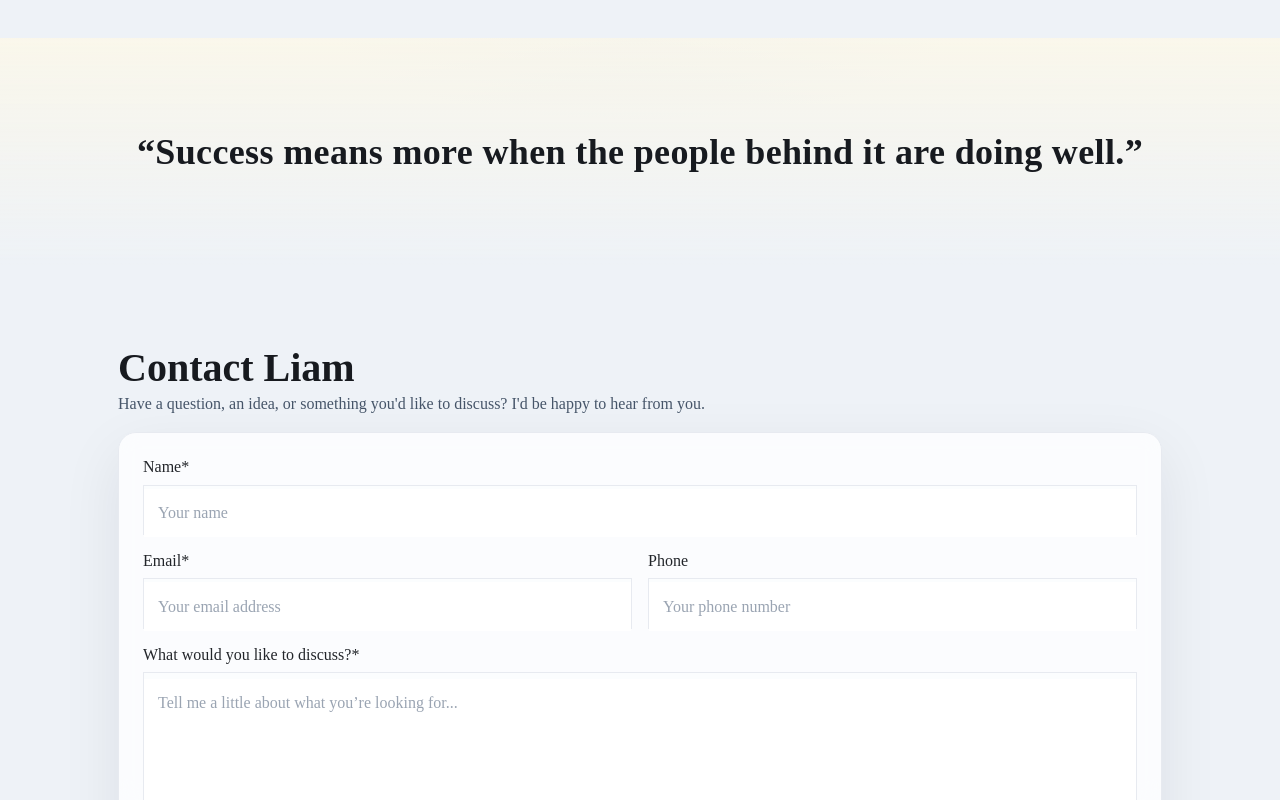
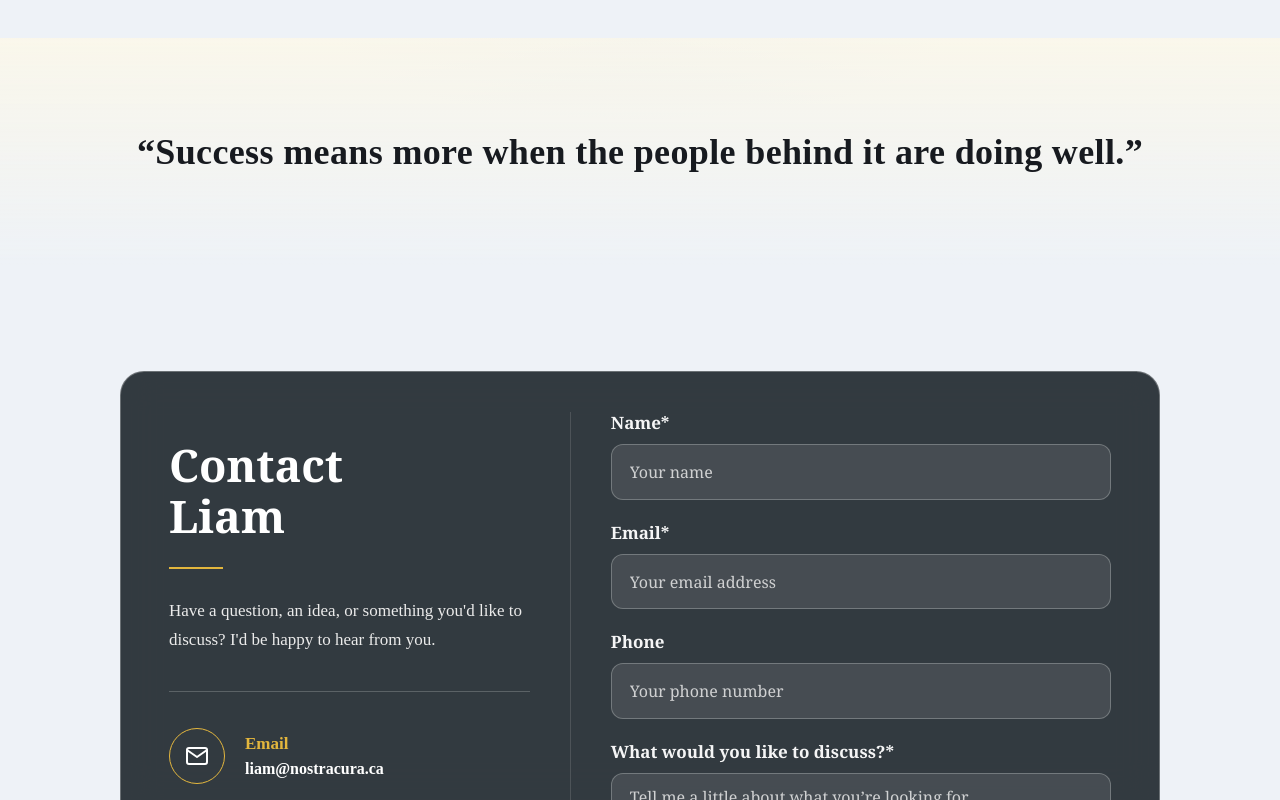
Before and after one commit to Martikk/nostra-cura, a React (Vite) app: page /liam in a window 1280 px wide. Shown: the part 2694-3494 px from the top of the page. Built offline with nearby package versions, Linux system fonts and the light colour scheme.

Commit message:
Unify Liam contact form with glass and gold design

```diff
--- a/src/pages/LiamStory.tsx
+++ b/src/pages/LiamStory.tsx
@@ -1,3 +1,4 @@
+import { FiMail, FiUsers, FiSend, FiLock } from "react-icons/fi";
 import Typewriter from "../components/Typewriter";
 import { useEffect, useRef, useState } from "react";
 import Footer from "../components/layout/Footer";
@@ -295,9 +296,14 @@ export default function LiamStory() {
 
       {/* ===== CONTACT ===== */}
       <section className="liam__contact" id="contact-liam">
-        <div className="container">
-          <h3>Contact Liam</h3>
-          <p className="contact__sub">Have a question, an idea, or something you'd like to discuss? I'd be happy to hear from you.</p>
+        <div className="container contactcard">
+          <div className="contactcard__info">
+            <h2>Contact Liam</h2>
+            <p>Have a question, an idea, or something you'd like to discuss? I'd be happy to hear from you.</p>
+            <div className="contactcard__email-row"><span className="contactcard__icon"><FiMail aria-hidden="true" /></span><div><h3>Email</h3><a className="contactcard__email" href="mailto:liam@nostracura.ca">liam@nostracura.ca</a></div></div>
+            <div className="contactcard__welcome"><FiUsers aria-hidden="true" /><div><p>We value every conversation and will respond as soon as possible.</p><strong>Thank you for reaching out.</strong></div></div>
+          </div>
+          <div className="liam-contact__fields">
 
           {sent ? (
             <div className="contact__success" role="status">
@@ -310,7 +316,7 @@ export default function LiamStory() {
   method="POST"
   data-netlify="true"
   data-netlify-honeypot="bot-field"
-  className="contact__form"
+  className="contact__form contactcard__form"
   onSubmit={async (e) => {
     e.preventDefault();
     if (sending) return;
@@ -382,7 +388,7 @@ export default function LiamStory() {
   <div className="field">
     <label htmlFor="message">What would you like to discuss?*</label>
     <div className="input-wrap textarea">
-      <textarea id="message" name="message" required placeholder="Tell me a little about what you’re looking for..." rows={6} />
+      <textarea id="message" name="message" required placeholder="Tell me a little about what you’re looking for..." rows={4} />
     </div>
   </div>
 
@@ -390,12 +396,14 @@ export default function LiamStory() {
   <input type="hidden" name="form-name" value="contact-liam" />
 
   <div className="actions">
-    <button type="submit" disabled={sending} className="btn btn--primary">{sending ? "Sending..." : "Send Message"}</button>
+    <button type="submit" disabled={sending} className="btn btn--primary btn--submit"><FiSend aria-hidden="true" />{sending ? "Sending..." : "Send Message"}</button>
     <a className="btn btn--ghost" href="/#services">Explore Our Services</a>
   </div>
+  <p className="contactcard__privacy"><FiLock aria-hidden="true" />Your information is safe with us. We respect your privacy.</p>
 </form>
 
           )}
+          </div>
         </div>
       </section>
 <Toaster position="top-right" />
--- a/src/refinements.css
+++ b/src/refinements.css
@@ -140,35 +140,51 @@ body button.navbtn,body button.navbtn:hover,body button.team__btn,body button.te
 @media (max-width:600px) { #team .nc-card__portrait { width: 180px; height: 180px; } }
 
 /* Contact reference: warm gold action and a calm two-column glass panel. */
-#contact .contactcard { width: min(1040px,100%); grid-template-columns: .8fr 1.2fr; gap: 40px; padding: 40px 48px; border-radius: 24px; background: rgba(13,21,27,.83); border: 1px solid rgba(255,255,255,.28); box-shadow: none; backdrop-filter: blur(18px); -webkit-backdrop-filter: blur(18px); animation: none; }
-#contact .contactcard__info { display: flex; flex-direction: column; align-items: stretch; }
-#contact .contactcard__info h2 { font-size: clamp(32px,3.5vw,50px); line-height: 1.12; margin: 28px 0 28px; }
-#contact .contactcard__info h2::after { width: 54px; margin-top: 26px; background: #e3b63d; }
-#contact .contactcard__info > p { margin: 0; font-size: 17px; line-height: 1.7; }
-#contact .contactcard__email-row { display: flex; gap: 20px; align-items: center; margin-top: 36px; padding-top: 36px; border-top: 1px solid rgba(255,255,255,.2); }
-#contact .contactcard__icon { width: 56px; height: 56px; flex: 0 0 56px; display: grid; place-items: center; border: 1px solid #e3b63d; border-radius: 50%; font-size: 24px; color: #fff; }
-#contact .contactcard__email-row h3 { margin: 0 0 6px; font-size: 17px; color: #e3b63d; }
-#contact .contactcard__email { color: #fff; font-size: 16px; }
-#contact .contactcard__welcome { display: flex; gap: 20px; align-items: flex-start; margin-top: auto; padding-top: 48px; }
-#contact .contactcard__welcome > svg { flex: 0 0 40px; width: 40px; height: 40px; color: #e3b63d; }
-#contact .contactcard__welcome p { font-size: 16px; line-height: 1.65; margin: 0 0 16px; }
-#contact .contactcard__welcome strong { font-size: 16px; color: #e3b63d; }
-#contact .contactcard__form { gap: 22px; padding-left: 40px; border-left: 1px solid rgba(255,255,255,.13); }
-#contact .contactcard__form label { font: 700 17px/1.35 Georgia,serif; }
-#contact .contactcard__form input,#contact .contactcard__form textarea { margin-top: 9px; padding: 14px 18px; font: 400 17px/1.5 Georgia,serif; border-radius: 12px; border: 1px solid rgba(255,255,255,.25); background: rgba(255,255,255,.09); color: #fff; }
-#contact .contactcard__form input { min-height: 52px; }
-#contact .contactcard__form textarea { min-height: 118px; resize: vertical; }
-#contact .contactcard__form input::placeholder,#contact .contactcard__form textarea::placeholder { color: #d0d1d2; }
-#contact .contactcard__form input:focus,#contact .contactcard__form textarea:focus { border-color: #e3b63d; outline: 2px solid #e3b63d; outline-offset: 2px; box-shadow: none; }
-#contact .contactcard__form .btn--submit { width: 100%; min-height: 52px; gap: 12px; background: #d5aa32; color: #101820; border-color: #d5aa32; font-size: 19px; margin: 6px 0 0; }
-#contact .contactcard__form .btn--submit:hover { background: #e3bb4d; transform: none; }
-#contact .contactcard__privacy { display: flex; align-items: center; justify-content: center; gap: 9px; color: #d0d1d2; font: 400 13px/1.5 Georgia,serif; margin: -4px 0 0; }
-#contact .contactcard__privacy svg { flex-shrink: 0; width: 15px; height: 15px; }
+:is(#contact,.liam__contact) .contactcard { width: min(1040px,100%); grid-template-columns: .8fr 1.2fr; gap: 40px; padding: 40px 48px; border-radius: 24px; background: rgba(13,21,27,.83); border: 1px solid rgba(255,255,255,.28); box-shadow: none; backdrop-filter: blur(18px); -webkit-backdrop-filter: blur(18px); animation: none; }
+:is(#contact,.liam__contact) .contactcard__info { display: flex; flex-direction: column; align-items: stretch; }
+:is(#contact,.liam__contact) .contactcard__info h2 { font-size: clamp(32px,3.5vw,50px); line-height: 1.12; margin: 28px 0 28px; }
+:is(#contact,.liam__contact) .contactcard__info h2::after { width: 54px; margin-top: 26px; background: #e3b63d; }
+:is(#contact,.liam__contact) .contactcard__info > p { margin: 0; font-size: 17px; line-height: 1.7; }
+:is(#contact,.liam__contact) .contactcard__email-row { display: flex; gap: 20px; align-items: center; margin-top: 36px; padding-top: 36px; border-top: 1px solid rgba(255,255,255,.2); }
+:is(#contact,.liam__contact) .contactcard__icon { width: 56px; height: 56px; flex: 0 0 56px; display: grid; place-items: center; border: 1px solid #e3b63d; border-radius: 50%; font-size: 24px; color: #fff; }
+:is(#contact,.liam__contact) .contactcard__email-row h3 { margin: 0 0 6px; font-size: 17px; color: #e3b63d; }
+:is(#contact,.liam__contact) .contactcard__email { color: #fff; font-size: 16px; }
+:is(#contact,.liam__contact) .contactcard__welcome { display: flex; gap: 20px; align-items: flex-start; margin-top: auto; padding-top: 48px; }
+:is(#contact,.liam__contact) .contactcard__welcome > svg { flex: 0 0 40px; width: 40px; height: 40px; color: #e3b63d; }
+:is(#contact,.liam__contact) .contactcard__welcome p { font-size: 16px; line-height: 1.65; margin: 0 0 16px; }
+:is(#contact,.liam__contact) .contactcard__welcome strong { font-size: 16px; color: #e3b63d; }
+:is(#contact,.liam__contact) .contactcard__form { gap: 22px; padding-left: 40px; border-left: 1px solid rgba(255,255,255,.13); }
+:is(#contact,.liam__contact) .contactcard__form label { font: 700 17px/1.35 Georgia,serif; }
+:is(#contact,.liam__contact) .contactcard__form input,:is(#contact,.liam__contact) .contactcard__form textarea { margin-top: 9px; padding: 14px 18px; font: 400 17px/1.5 Georgia,serif; border-radius: 12px; border: 1px solid rgba(255,255,255,.25); background: rgba(255,255,255,.09); color: #fff; }
+:is(#contact,.liam__contact) .contactcard__form input { min-height: 52px; }
+:is(#contact,.liam__contact) .contactcard__form textarea { min-height: 118px; resize: vertical; }
+:is(#contact,.liam__contact) .contactcard__form input::placeholder,:is(#contact,.liam__contact) .contactcard__form textarea::placeholder { color: #d0d1d2; }
+:is(#contact,.liam__contact) .contactcard__form input:focus,:is(#contact,.liam__contact) .contactcard__form textarea:focus { border-color: #e3b63d; outline: 2px solid #e3b63d; outline-offset: 2px; box-shadow: none; }
+:is(#contact,.liam__contact) .contactcard__form .btn--submit { width: 100%; min-height: 52px; gap: 12px; background: #d5aa32; color: #101820; border-color: #d5aa32; font-size: 19px; margin: 6px 0 0; }
+:is(#contact,.liam__contact) .contactcard__form .btn--submit:hover { background: #e3bb4d; transform: none; }
+:is(#contact,.liam__contact) .contactcard__privacy { display: flex; align-items: center; justify-content: center; gap: 9px; color: #d0d1d2; font: 400 13px/1.5 Georgia,serif; margin: -4px 0 0; }
+:is(#contact,.liam__contact) .contactcard__privacy svg { flex-shrink: 0; width: 15px; height: 15px; }
 @media (max-width:700px) {
- #contact .contactcard { grid-template-columns: 1fr; gap: 28px; padding: 28px 24px; border-radius: 20px; }
- #contact .contactcard__info h2 { margin-top: 0; max-width: 12ch; }
- #contact .contactcard__email-row { margin-top: 24px; padding-top: 24px; }
- #contact .contactcard__welcome { padding-top: 24px; }
- #contact .contactcard__form { padding: 28px 0 0; border-left: 0; border-top: 1px solid rgba(255,255,255,.16); }
- #contact .contactcard__privacy { align-items: flex-start; justify-content: flex-start; }
+ :is(#contact,.liam__contact) .contactcard { grid-template-columns: 1fr; gap: 28px; padding: 28px 24px; border-radius: 20px; }
+ :is(#contact,.liam__contact) .contactcard__info h2 { margin-top: 0; max-width: 12ch; }
+ :is(#contact,.liam__contact) .contactcard__email-row { margin-top: 24px; padding-top: 24px; }
+ :is(#contact,.liam__contact) .contactcard__welcome { padding-top: 24px; }
+ :is(#contact,.liam__contact) .contactcard__form { padding: 28px 0 0; border-left: 0; border-top: 1px solid rgba(255,255,255,.16); }
+ :is(#contact,.liam__contact) .contactcard__privacy { align-items: flex-start; justify-content: flex-start; }
 }
+
+/* Biography uses the same contact surface and controls as the home page. */
+.liam .liam__contact { padding: calc(var(--nav-h) + 32px) 20px 40px; color: #fff; }
+.liam .liam__contact .contactcard { margin-inline: auto; max-width: 1040px; color: #fff; }
+.liam .liam__contact .contactcard__info p { color: #ebebeb; }
+.liam .liam__contact .liam-contact__fields { min-width: 0; }
+.liam .liam__contact .contact__form { background: transparent; border: 0; border-left: 1px solid rgba(255,255,255,.13); border-radius: 0; padding: 0 0 0 40px; box-shadow: none; backdrop-filter: none; }
+.liam .liam__contact .field { gap: 0; }
+.liam .liam__contact .field.two { grid-template-columns: 1fr; gap: 22px; }
+.liam .liam__contact .input-wrap { display: block; height: auto; background: transparent; border: 0; border-radius: 0; box-shadow: none; }
+.liam .liam__contact .field label { color: #fff; font-weight: 700; }
+.liam .liam__contact .field input,.liam .liam__contact .field textarea { height: auto; color: #fff; }
+.liam .liam__contact .actions { display: flex; flex-direction: column; align-items: stretch; margin-top: 0; }
+.liam .liam__contact .actions .btn--ghost { align-self: center; background: transparent; border: 0; color: #e3b63d; min-height: 44px; padding: 10px 12px; font-size: 15px; }
+.liam .liam__contact .contact__success { padding: 24px; }
+@media(max-width:700px) { .liam .liam__contact .contact__form { border-left: 0; border-top: 1px solid rgba(255,255,255,.16); padding: 28px 0 0; } }
```
